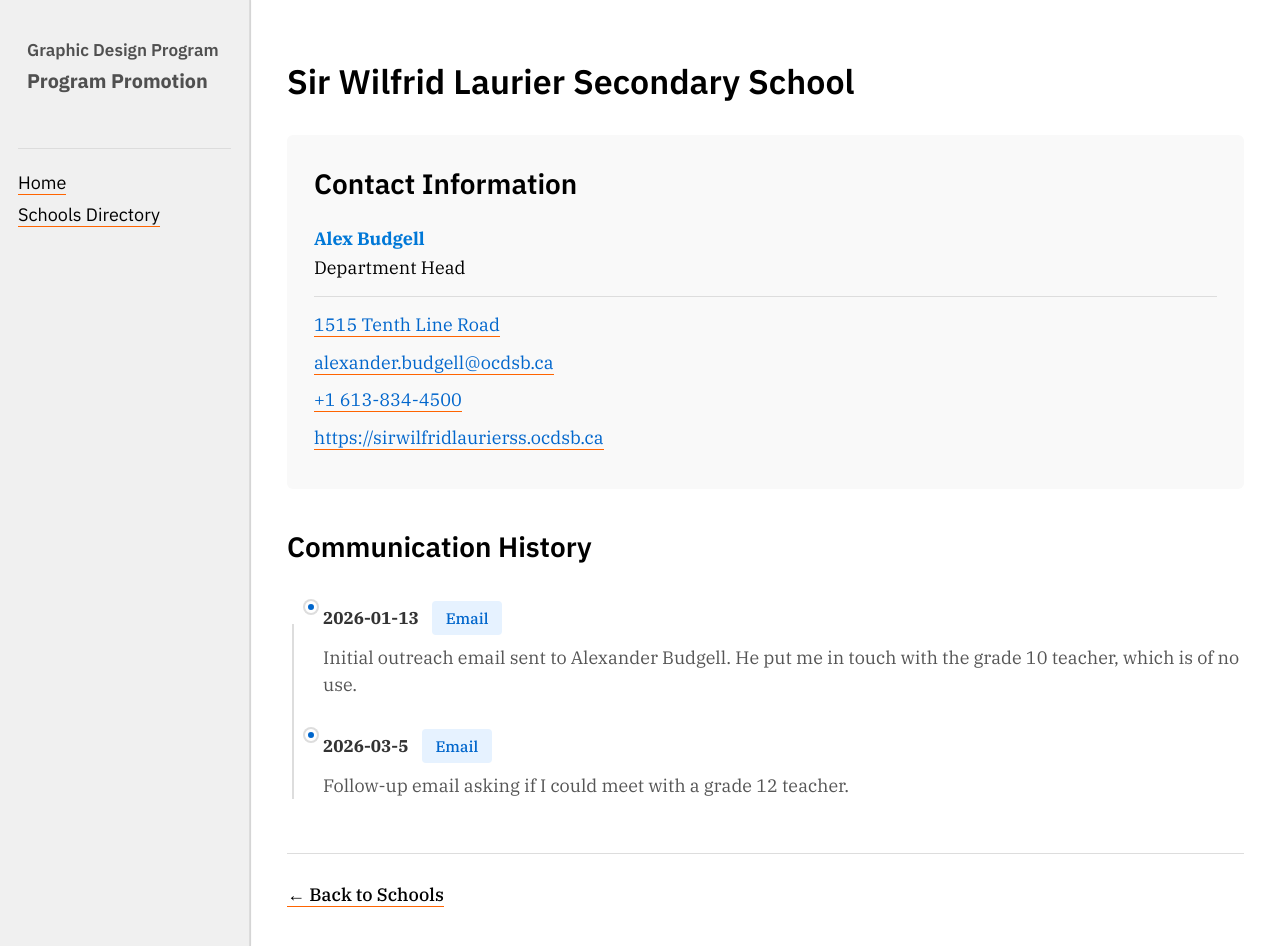
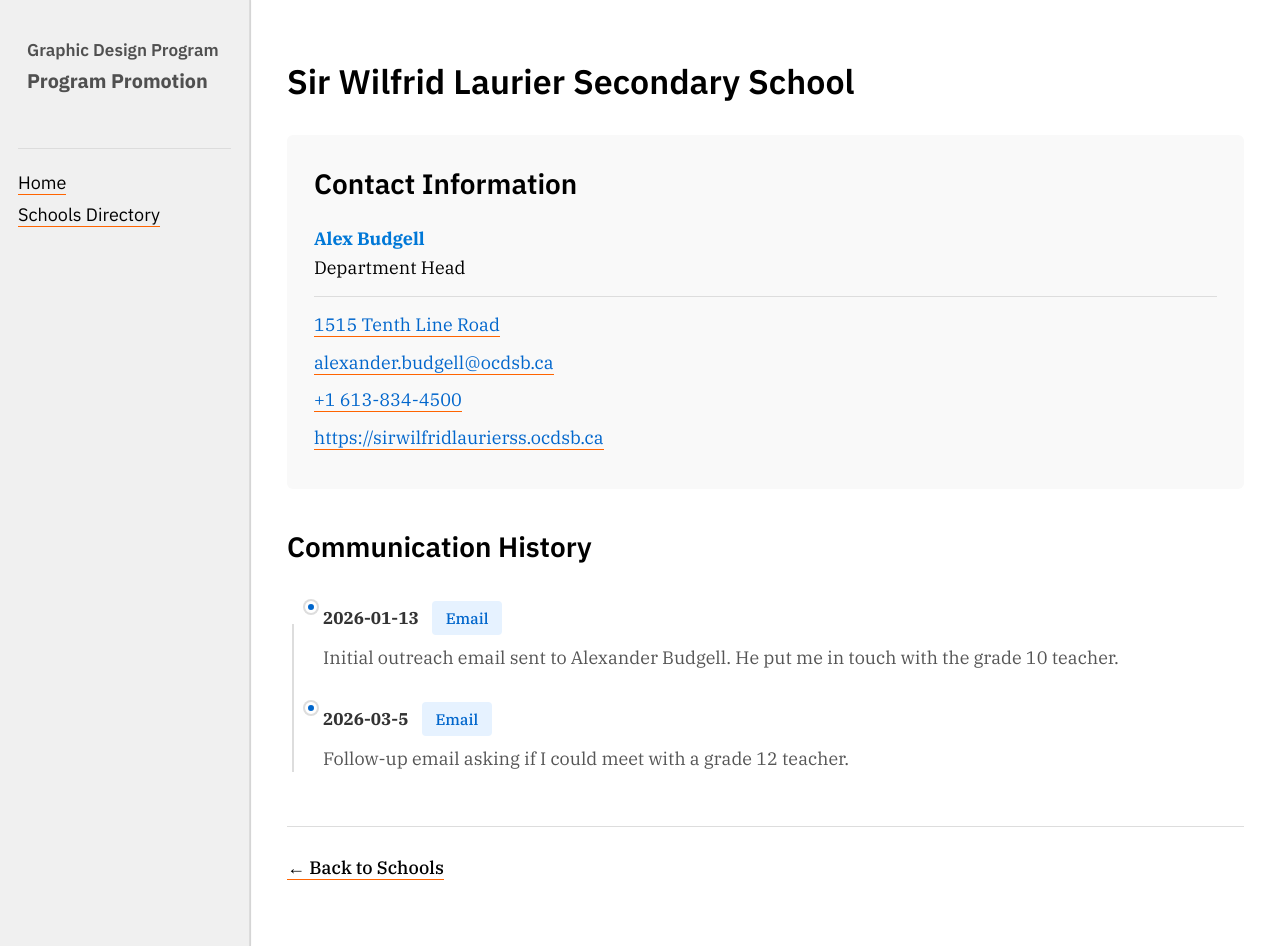
Before and after one commit to AlainParadis/program-promotion, a Jekyll site: the page built from _schools/sir-wilfrid-laurier-secondary-school.md, in a window 1280 px wide and 946 px high. Built offline with Jekyll 4.4.1, drawn with Linux system fonts in a browser that asks for light colours.

Commit message:
Remove dismissive phrase from outreach note
Update _schools/sir-wilfrid-laurier-secondary-school.md to remove the phrase ", which is of no use." from the initial outreach email note. This makes the communication log more neutral and professional.

```diff
--- a/_schools/sir-wilfrid-laurier-secondary-school.md
+++ b/_schools/sir-wilfrid-laurier-secondary-school.md
@@ -13,7 +13,7 @@ contact:
 communications:
   - date: "2026-01-13"
     method: "email"
-    note: "Initial outreach email sent to Alexander Budgell. He put me in touch with the grade 10 teacher, which is of no use."
+    note: "Initial outreach email sent to Alexander Budgell. He put me in touch with the grade 10 teacher."
   - date: "2026-03-5"
     method: "email"
     note: "Follow-up email asking if I could meet with a grade 12 teacher."
```
